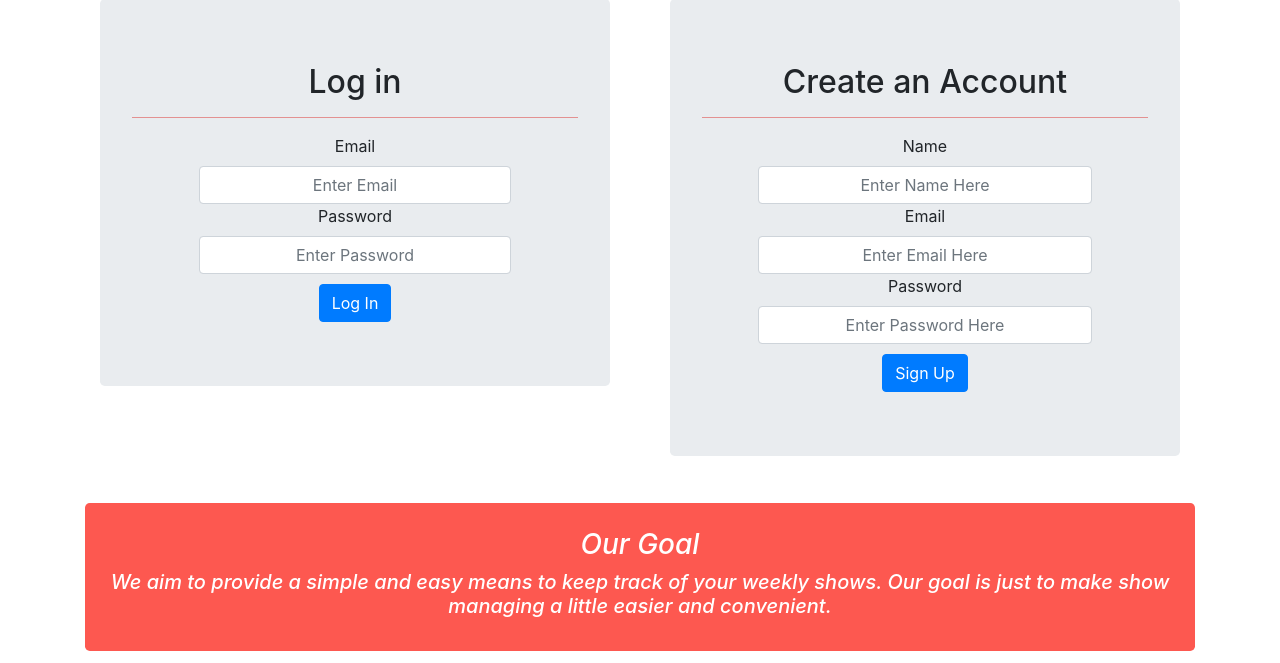
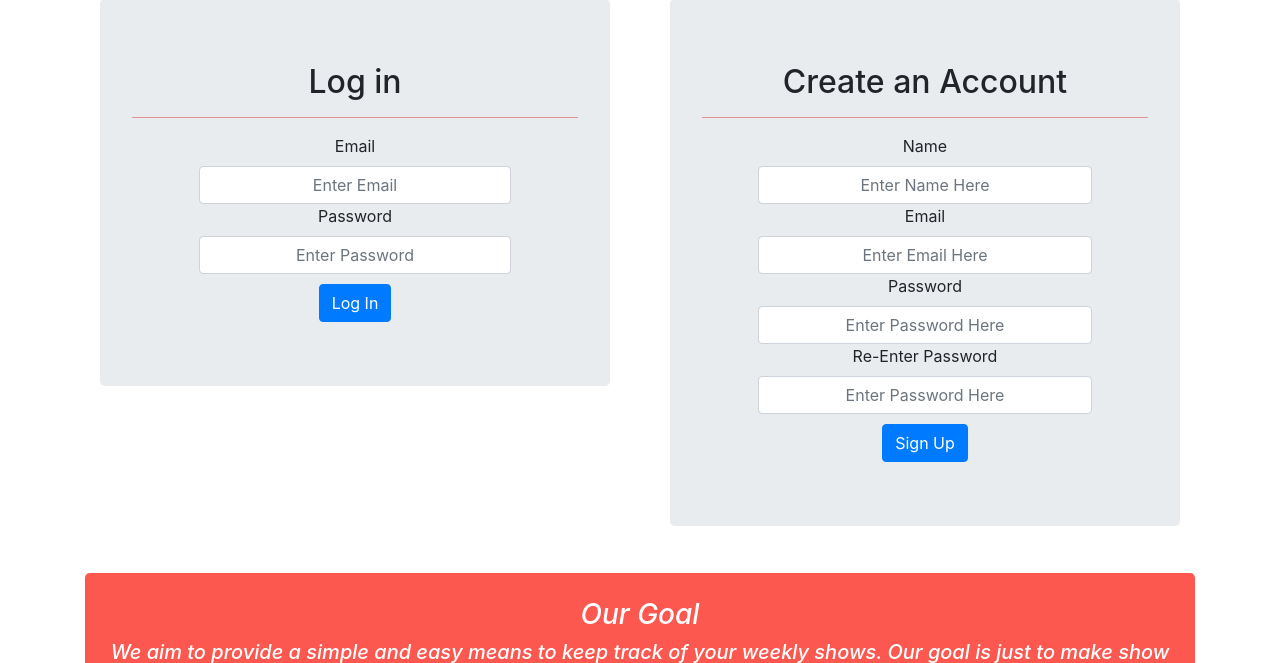
Before and after one commit to 1HectorAC/ShowTracker, a Flask app: page / in a window 1280 px wide. Shown: the part 285-948 px from the top of the page. Run offline with Flask 2, Linux system fonts and the light colour scheme; some libraries are stand-ins or nearby versions.

Commit message:
Added two input password check when creating account in home.html and user/models.py.

```diff
--- a/templates/home.html
+++ b/templates/home.html
@@ -18,7 +18,7 @@
                             <label for="email">Email</label>
                             <input type="text" name="email" class="field form-control centerShortField" maxlength="32" placeholder="Enter Email" required>
                             <label for="password">Password</label>
-                            <input type="text" name="password" class="field form-control centerShortField"  maxlength="32" placeholder="Enter Password" required>
+                            <input type="password" name="password" class="field form-control centerShortField"  maxlength="32" placeholder="Enter Password" required>
                             <div style="padding-top: 10px;">
                                 <input type="submit" value="Log In" class="btn btn-primary">
 
@@ -44,7 +44,10 @@
                         <input type="text" name="email" class="field form-control centerShortField" maxlength="32" placeholder="Enter Email Here" required>
 
                         <label for="password">Password</label>
-                        <input type="text" name="password" class="field form-control centerShortField" maxlength="32" placeholder="Enter Password Here" required>
+                        <input type="password" name="password" class="field form-control centerShortField" maxlength="32" placeholder="Enter Password Here" required>
+
+                        <label for="password2">Re-Enter Password</label>
+                        <input type="password" name="password2" class="field form-control centerShortField" maxlength="32" placeholder="Enter Password Here" required>
 
                         <div style="padding-top: 10px;">
                         <input type="submit" value="Sign Up" class="btn btn-primary">
--- a/user/models.py
+++ b/user/models.py
@@ -48,6 +48,10 @@ class User:
             return jsonify({"error": "Password needs to be greater than 3 characters"}), 400
         if(len(user.name) > 32 or len(user.password) > 32 or len(user.email) > 32):
             return jsonify({"error": "A field is too long"}), 400
+
+        # Check if password matches re-entered password.
+        if(user.password != request.form.get('password2')):
+            return jsonify({"error": "Password and Re-enterd password don't match."}), 400
 
         # Encrypt password
         user.password = pbkdf2_sha256.encrypt(user['password'])
```
